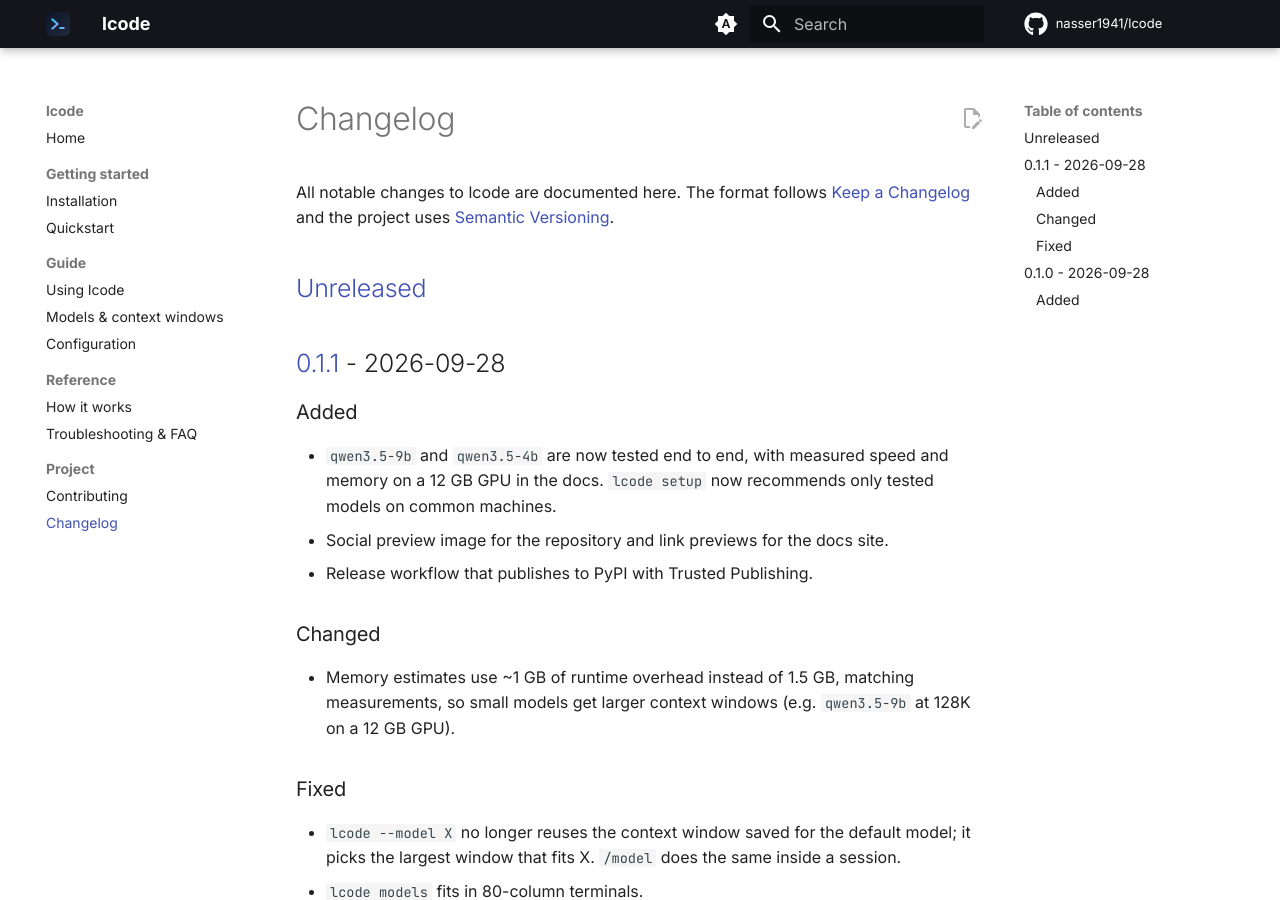
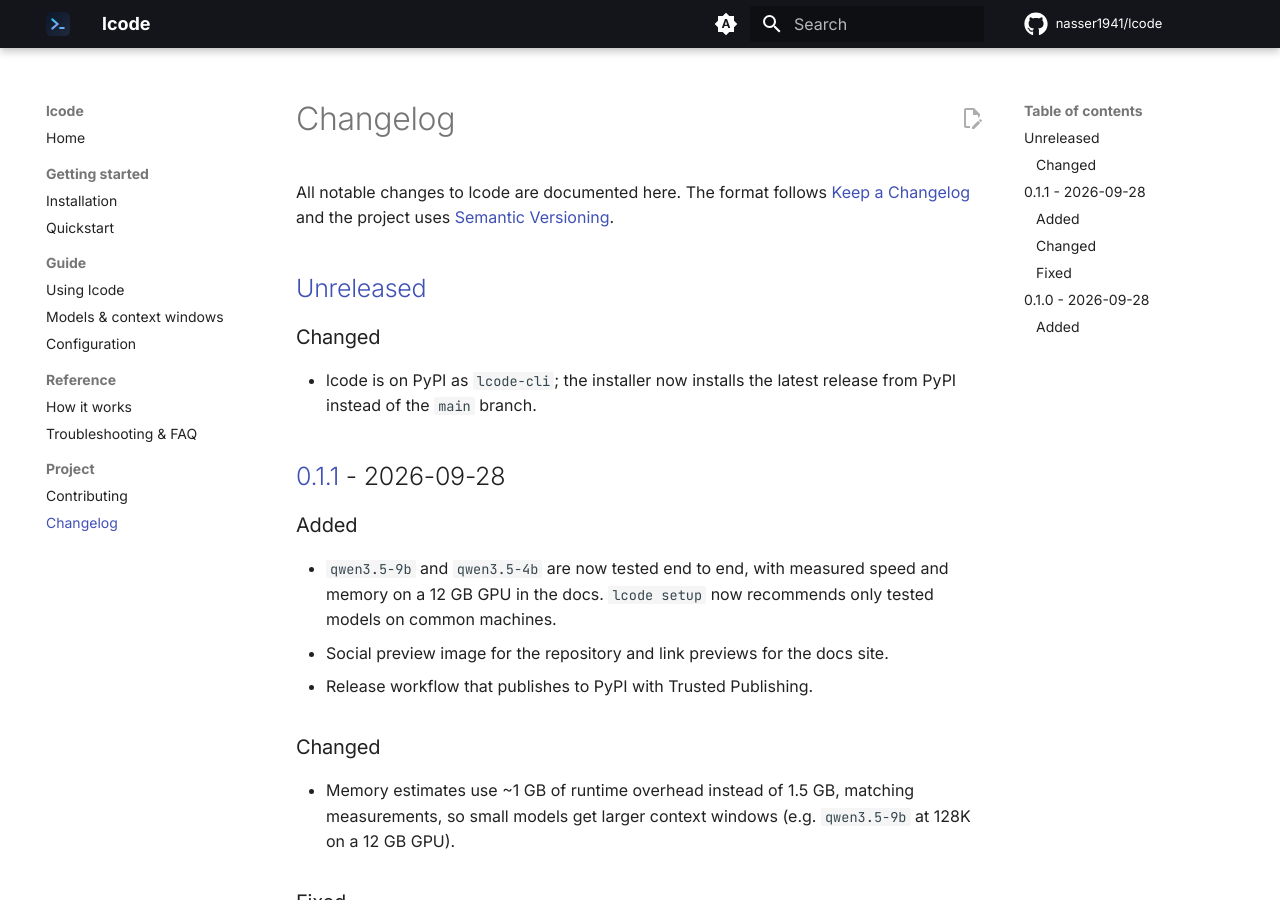
Before and after one commit to nasser1941/lcode, an MkDocs documentation site: the page built from docs/changelog.md, in a window 1280 px wide and 900 px high. Built offline with MkDocs 1.6.1 and Material for MkDocs 9.7.7, drawn with Linux system fonts in a browser that asks for light colours; comment, search, counter and statistics services are not loaded.

Commit message:
Install from PyPI now that lcode-cli is published (#3)
The installer installs the latest release from PyPI instead of main
(LCODE_SOURCE still overrides it), and the README and installation guide
show uv/pipx installs of lcode-cli plus a PyPI version badge.

Co-authored-by: Naser Derakhshan <9349840+nasser1941@users.noreply.github.com>
Co-authored-by: Claude Opus 5.5 <noreply@anthropic.com>

```diff
--- a/CHANGELOG.md
+++ b/CHANGELOG.md
@@ -5,6 +5,11 @@ All notable changes to lcode are documented here. The format follows
 [Semantic Versioning](https://semver.org/).
 
 ## [Unreleased]
+
+### Changed
+
+- lcode is on PyPI as `lcode-cli`; the installer now installs the latest release from PyPI instead of
+  the `main` branch.
 
 ## [0.1.1] - 2026-09-28
 
```
Also changed, not shown: README.md (+6 -3 lines), docs/installation.md (+14 -6 lines), 1 other file.
